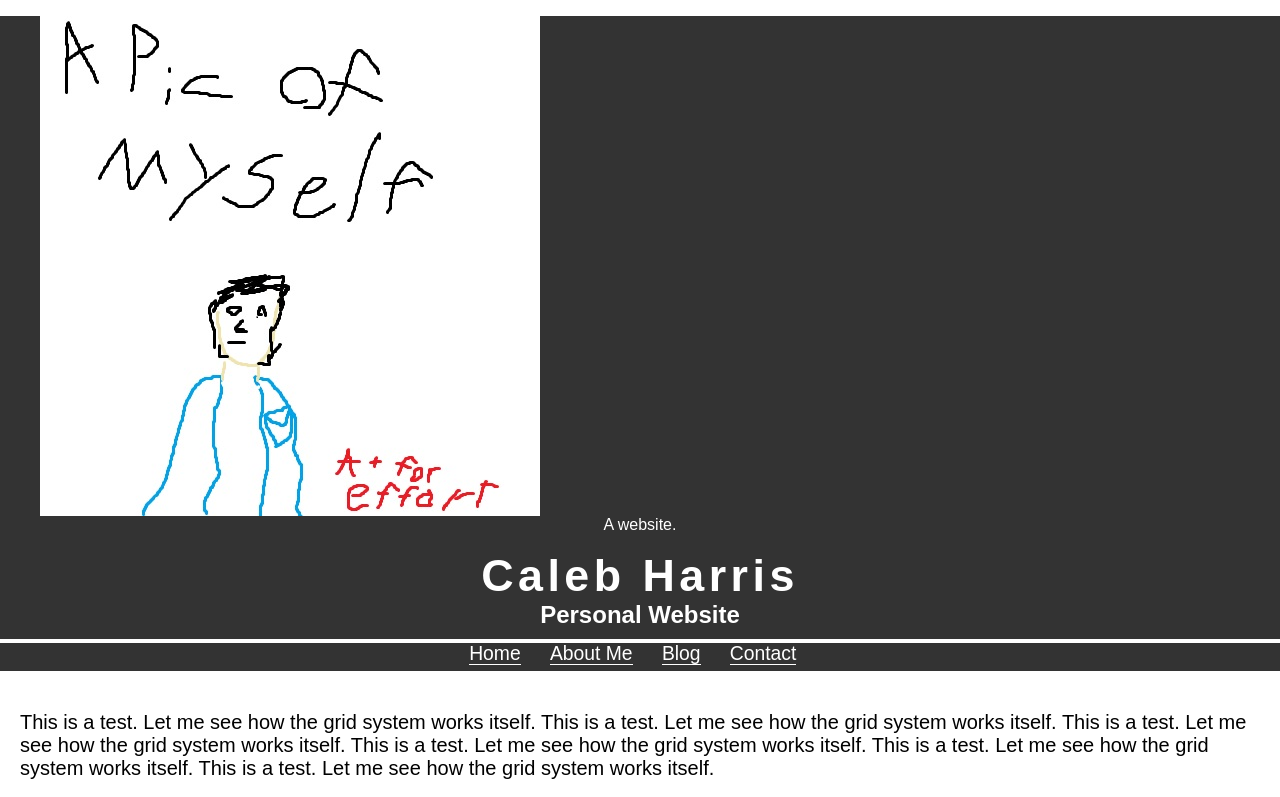
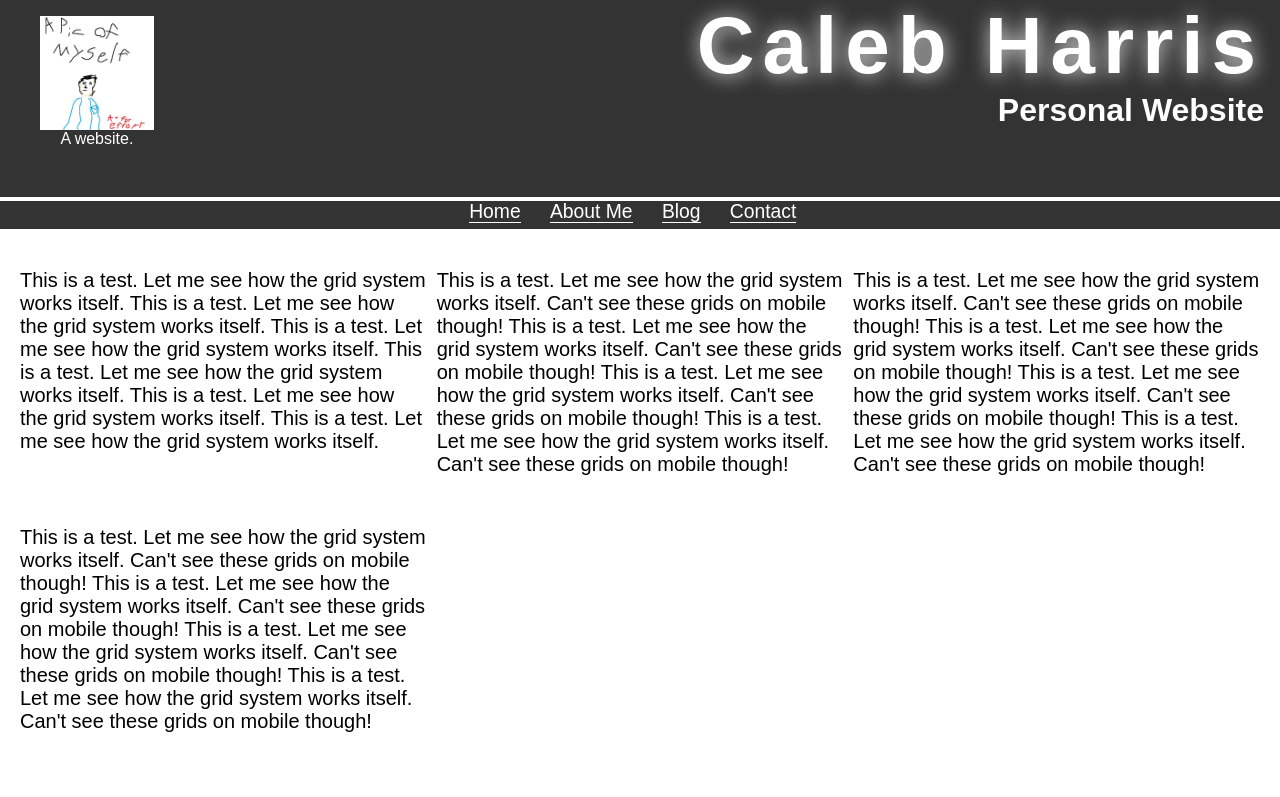
Before and after one commit to calebharris216/portfolio, a plain HTML site: page blog.html in a window 1280 px wide. Shown: the top 797 px of the page. Drawn offline with Linux system fonts and the light colour scheme; a web font is replaced by a local one.

Commit message:
Add files via upload

```diff
--- a/css/styles.css
+++ b/css/styles.css
@@ -4,7 +4,7 @@ File Name: styles.css
 Date: 06/21/2021
 */
 
-body, header, h1, h2, nav, ul, main, div, footer {
+body, header, h1, h2, nav, ul, main, div, footer, article, section, aside {
   margin: 0;
   padding: 0;
   border: 0;
@@ -61,6 +61,7 @@ h1 {
   font-family:'Kirang Haerang', Arial, sans-serif;
   letter-spacing: 0.1em;
   font-size: 2.8em;
+  text-shadow: 1px 1px 20px gainsboro;
 }
 
 footer {
@@ -118,6 +119,10 @@ header a:link, header a:visited {
   display: none;
 }
 
+figure {
+  display: none;
+}
+
 
 /* Media Query for Tablet viewport */
 @media screen and (min-width: 630px) {
@@ -156,6 +161,16 @@ header a:link, header a:visited {
     margin: 1em;
   }
 
+  figure {
+    display: none;
+  }
+
+  .grid {
+    display: grid;
+    grid-template-columns: auto auto;
+    grid-gap: 10px;
+  }
+
 }
 
 /* Media Query for Desktop viewport */
@@ -175,4 +190,39 @@ header a:link, header a:visited {
     margin: 1em;
   }
 
+  header {
+    text-align: right;
+    padding-right: 1em;
+  }
+
+  h1 {
+    font-size: 5em;
+  }
+
+  h2 {
+    padding-bottom: 1.8em;
+    font-size: 2em;
+  }
+
+  figure {
+    float: left;
+    display: block;
+    width: 9%;
+    height: 9%;
+  }
+
+  figcaption {
+    text-align: center;
+  }
+
+  nav {
+    clear: left;
+  }
+
+  .grid {
+    display: grid;
+    grid-template-columns: auto auto auto;
+    grid-gap: 10px;
+  }
+
 }
```
